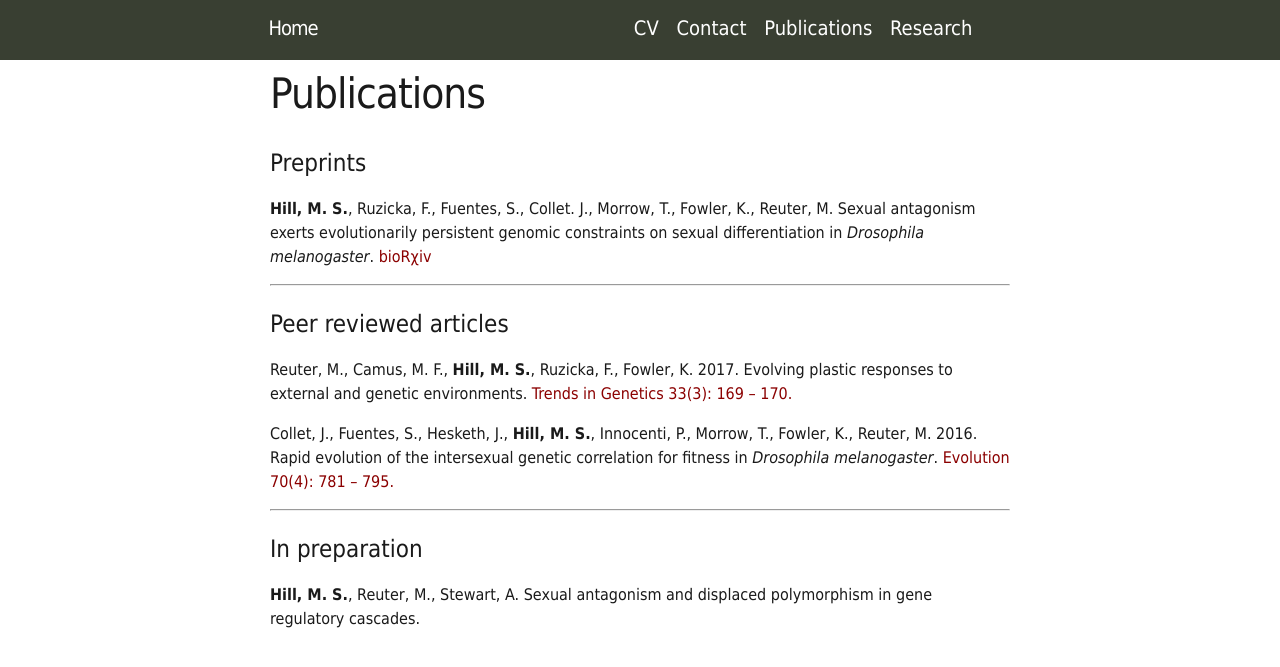
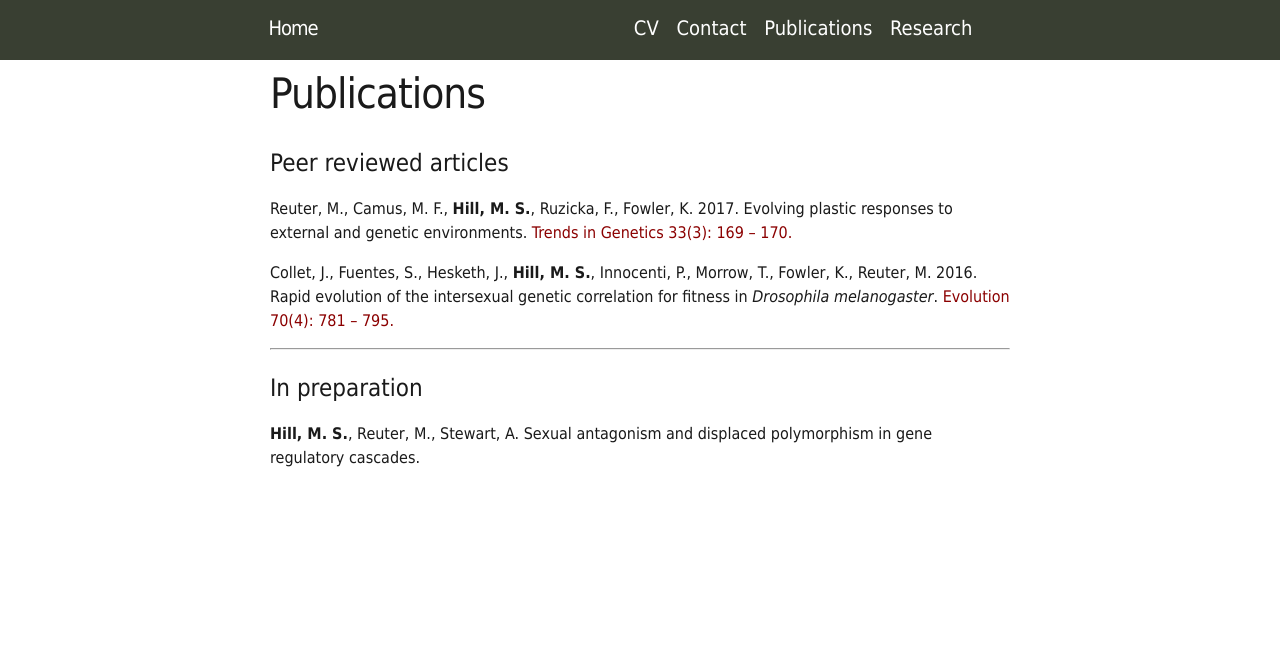
Before and after one commit to Mark-Stephen-Hill/Mark-Stephen-Hill.github.io, a Jekyll site: the page built from Publications.md, in a window 1280 px wide. Shown: the top 667 px of the page. Built offline with Jekyll 4.4.1, drawn with Linux system fonts in a browser that asks for light colours.

Commit message:
Update Publications.md

```diff
--- a/Publications.md
+++ b/Publications.md
@@ -13,12 +13,6 @@ permalink: /Publications/
   gtag('config', 'UA-111105866-1');
 </script>
 
-<h1>Preprints</h1>
-
-<b>Hill, M. S.</b>, Ruzicka, F., Fuentes, S., Collet. J., Morrow, T., Fowler, K., Reuter, M. Sexual antagonism exerts evolutionarily persistent genomic constraints on sexual differentiation in <i>Drosophila melanogaster</i>. <a href="http://www.biorxiv.org/content/early/2017/03/15/117176" style="color:#8b0000"> bioR&chi;iv </a>
-
-<hr>
-
 <h1>Peer reviewed articles</h1>
 
 Reuter, M., Camus, M. F., <b>Hill, M. S.</b>, Ruzicka, F., Fowler, K. 2017. Evolving plastic responses to external and genetic environments. <a href="http://ac.els-cdn.com/S0168952517300045/1-s2.0-S0168952517300045-main.pdf?_tid=2a7d67f6-ebee-11e6-a180-00000aab0f26&acdnat=1486332062_e1b2719461cfd3704c1c2a321a7177ee" style="color:#8b0000">Trends in Genetics 33(3): 169 – 170.</a>
```
